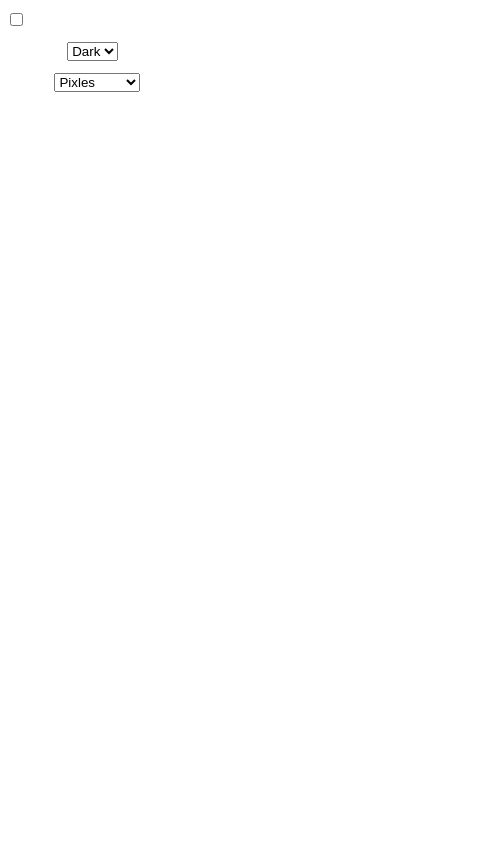
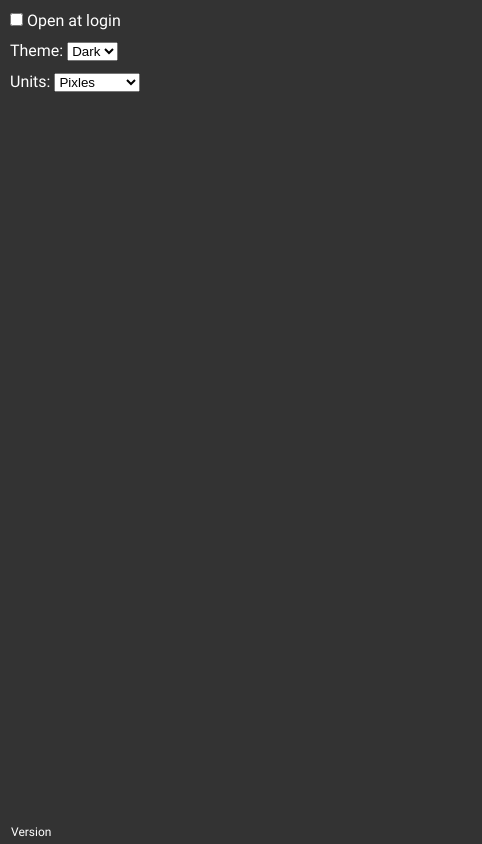
Before and after one commit to theo0165/floating-ruler, an Electron app: page src/app/settings/settings.html in a window 482 px wide. Drawn offline with Linux system fonts and the light colour scheme; no server answers.

Commit message:
Fixed settings page theme bug, removed console log

```diff
--- a/main.js
+++ b/main.js
@@ -64,8 +64,6 @@ async function updateSettings(){
         theme: await store.getData("theme"),
         units: await store.getData("units")
     }
-
-    console.log(newSettings)
 
     for(i=0; i<rulerWindows.length; i++){
         rulerWindows[i].webContents.send("render-update-settings", newSettings)
--- a/src/app/settings/settings.css
+++ b/src/app/settings/settings.css
@@ -6,7 +6,7 @@
 
 body{
     font-family: var(--font);
-    background-color: rgb(var(---dark-background-color));
+    background-color: rgb(var(--dark-background-color));
     color: white;
 }
 
```
